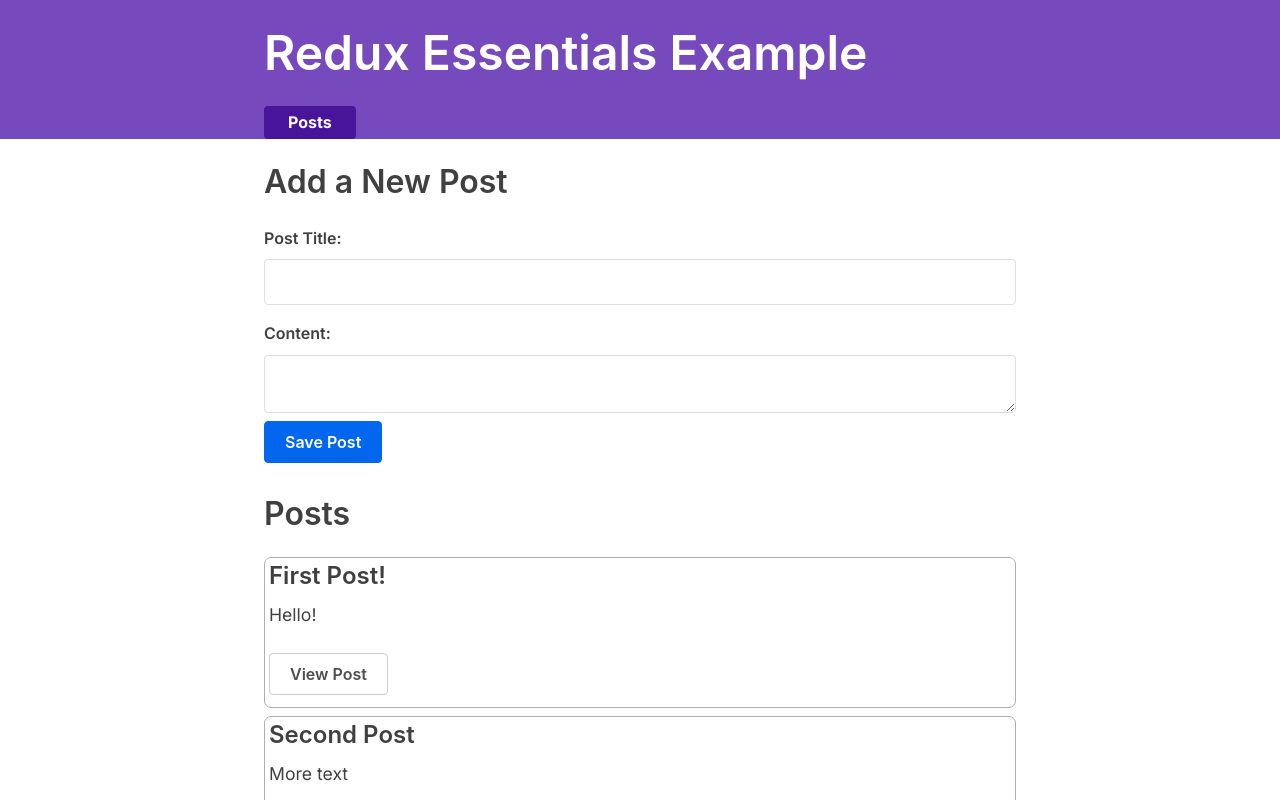
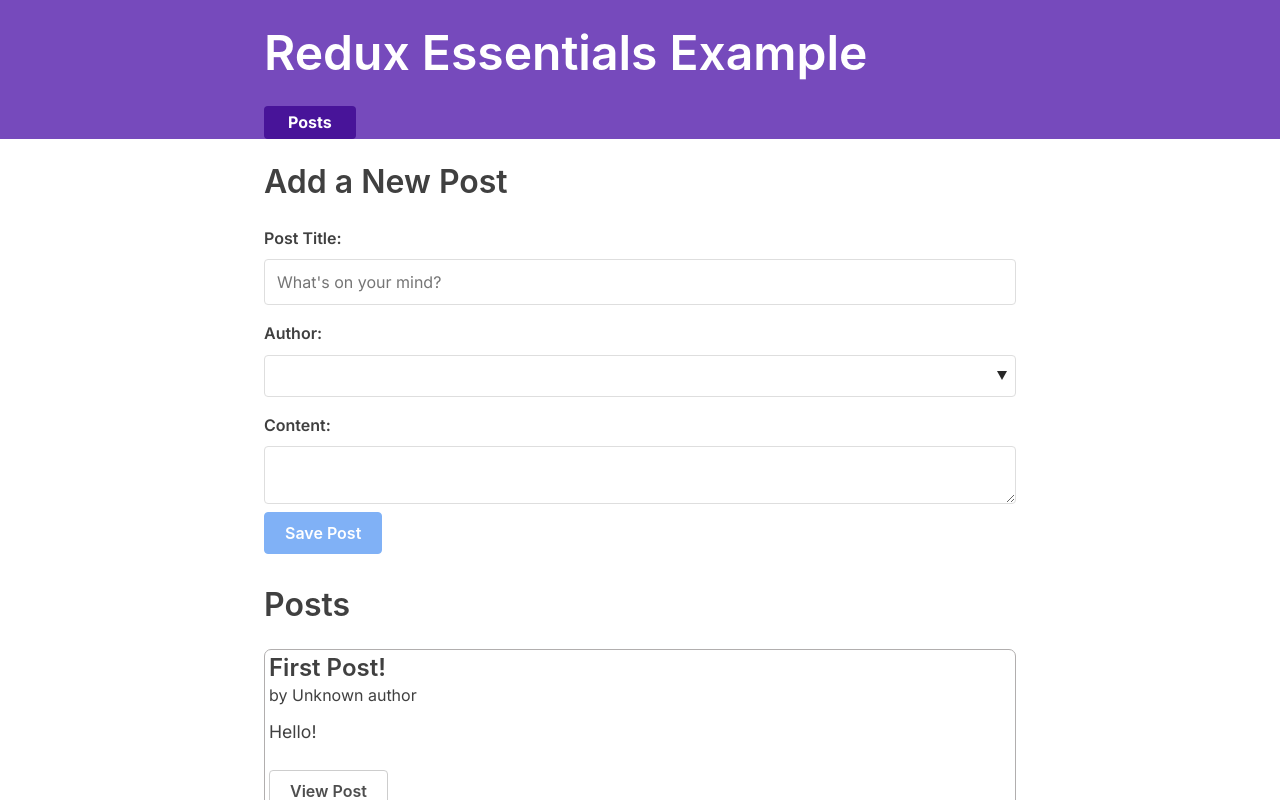
Before and after one commit to DevAiKaiSys/ReduxTutorial, a Next.js app in the folder redux-essentials-example/: page / in a window 1280 px wide. Shown: the top 800 px of the page. Built offline with nearby package versions, Linux system fonts and the light colour scheme.

Commit message:
Redux Essentials, Part 4: Adding Authors for Posts

```diff
--- a/redux-essentials-example/app/ui/posts/AddPostForm.tsx
+++ b/redux-essentials-example/app/ui/posts/AddPostForm.tsx
@@ -1,5 +1,5 @@
 "use client";
-import { useAppDispatch } from "@/lib/redux/hooks";
+import { useAppDispatch, useAppSelector } from "@/lib/redux/hooks";
 import { postAdded } from "@/lib/redux/slices/postsSlice/postsSlice";
 import { nanoid } from "@reduxjs/toolkit";
 import React, { useState } from "react";
@@ -7,13 +7,18 @@ import React, { useState } from "react";
 export const AddPostForm = () => {
   const [title, setTitle] = useState("");
   const [content, setContent] = useState("");
+  const [userId, setUserId] = useState("");
 
   const dispatch = useAppDispatch();
+
+  const users = useAppSelector((state) => state.users);
 
   const onTitleChanged = (e: React.ChangeEvent<HTMLInputElement>) =>
     setTitle(e.target.value);
   const onContentChanged = (e: React.ChangeEvent<HTMLTextAreaElement>) =>
     setContent(e.target.value);
+  const onAuthorChanged = (e: React.ChangeEvent<HTMLSelectElement>) =>
+    setUserId(e.target.value);
 
   const onSavePostClicked = () => {
     if (title && content) {
@@ -24,12 +29,20 @@ export const AddPostForm = () => {
       //     content,
       //   })
       // );
-      dispatch(postAdded(title, content));
+      dispatch(postAdded(title, content, userId));
 
       setTitle("");
       setContent("");
     }
   };
+
+  const canSave = Boolean(title) && Boolean(content) && Boolean(userId);
+
+  const usersOptions = users.map((user) => (
+    <option key={user.id} value={user.id}>
+      {user.name}
+    </option>
+  ));
 
   return (
     <section>
@@ -40,9 +53,15 @@ export const AddPostForm = () => {
           type="text"
           id="postTitle"
           name="postTitle"
+          placeholder="What's on your mind?"
           value={title}
           onChange={onTitleChanged}
         />
+        <label htmlFor="postAuthor">Author:</label>
+        <select id="postAuthor" value={userId} onChange={onAuthorChanged}>
+          <option value=""></option>
+          {usersOptions}
+        </select>
         <label htmlFor="postContent">Content:</label>
         <textarea
           id="postContent"
@@ -50,7 +69,7 @@ export const AddPostForm = () => {
           value={content}
           onChange={onContentChanged}
         />
-        <button type="button" onClick={onSavePostClicked}>
+        <button type="button" onClick={onSavePostClicked} disabled={!canSave}>
           Save Post
         </button>
       </form>
--- /dev/null
+++ b/redux-essentials-example/app/ui/posts/PostAuthor.tsx
@@ -0,0 +1,12 @@
+import { useAppSelector } from "@/lib/redux/hooks";
+import React from "react";
+
+type Props = { userId?: string };
+
+export const PostAuthor = ({ userId }: Props) => {
+  const author = useAppSelector((state) =>
+    state.users.find((user) => user.id === userId)
+  );
+
+  return <span>by {author ? author.name : "Unknown author"}</span>;
+};
--- a/redux-essentials-example/app/ui/posts/PostsList.tsx
+++ b/redux-essentials-example/app/ui/posts/PostsList.tsx
@@ -2,6 +2,7 @@
 import { useAppSelector } from "@/lib/redux/hooks";
 import Link from "next/link";
 import React from "react";
+import { PostAuthor } from "./PostAuthor";
 
 export const PostsList = () => {
   const posts = useAppSelector((state) => state.posts);
@@ -9,6 +10,7 @@ export const PostsList = () => {
   const renderedPosts = posts.map((post) => (
     <article className="post-excerpt" key={post.id}>
       <h3>{post.title}</h3>
+      <PostAuthor userId={post.user} />
       <p className="post-content">{post.content.substring(0, 100)}</p>
       <Link href={`/posts/${post.id}`} className="button muted-button">
         View Post
--- a/redux-essentials-example/app/ui/posts/SinglePostPage.tsx
+++ b/redux-essentials-example/app/ui/posts/SinglePostPage.tsx
@@ -3,6 +3,7 @@ import { useAppSelector } from "@/lib/redux/hooks";
 import Link from "next/link";
 import { useParams } from "next/navigation";
 import React from "react";
+import { PostAuthor } from "./PostAuthor";
 
 type Props = {};
 
@@ -26,6 +27,7 @@ export const SinglePostPage = ({}: /* match */ Props) => {
     <section>
       <article className="post">
         <h2>{post.title}</h2>
+        <PostAuthor userId={post.user} />
         <p className="post-content">{post.content}</p>
         <Link href={`/editPost/${post.id}`} className="button">
           Edit Post
--- a/redux-essentials-example/lib/redux/slices/postsSlice/postsSlice.ts
+++ b/redux-essentials-example/lib/redux/slices/postsSlice/postsSlice.ts
@@ -13,12 +13,13 @@ const postsSlice = createSlice({
       reducer(state, action: PayloadAction<Post>) {
         state.push(action.payload);
       },
-      prepare(title, content) {
+      prepare(title, content, userId) {
         return {
           payload: {
             id: nanoid(),
             title,
             content,
+            user: userId,
           },
         };
       },
@@ -45,4 +46,5 @@ export type Post = {
   id: string;
   title: string;
   content: string;
+  user?: string;
 };
```
